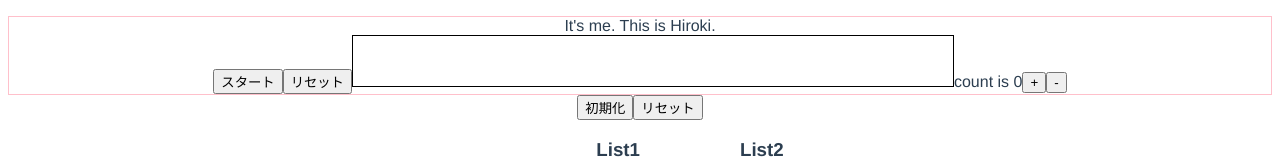
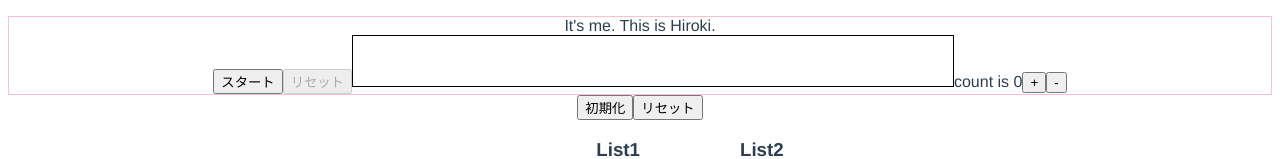
Before and after one commit to Shunkicreate/UmbrellaGuitar, a Vue app: page / in a window 1280 px wide. Shown: the part 248-407 px from the top of the page. Built offline with nearby package versions, Linux system fonts and the light colour scheme.

Commit message:
add btn_lock

```diff
--- a/src/components/Hiroki.vue
+++ b/src/components/Hiroki.vue
@@ -3,7 +3,7 @@
 	<div class="hiroki">
 		<div>It's me. This is Hiroki.</div>
 		<button @click="draw" :disabled="btn_lock1">スタート</button>
-		<button @click="stop_draw">リセット</button>
+		<button @click="stop_draw" :disabled="btn_lock2">リセット</button>
 		<canvas id="can1" width="600" height="50"></canvas>
 		<!-- <span>test{{ y }}</span> -->
 		<span v-if="true">count is {{num}}</span>
@@ -32,6 +32,7 @@ export default defineComponent({
 
 		const num:Ref<number> = ref(0);
 		const btn_lock1:Ref<boolean> = ref(false);
+		const btn_lock2:Ref<boolean> = ref(true);
 
 		function set_canvas(){
 			// document.addEventListener('DOMContentLoaded',(Event)=>{
@@ -55,6 +56,8 @@ export default defineComponent({
 			// document.addEventListener('DOMContentLoaded',(Event)=>{
 			// canvas = <HTMLCanvasElement>document.getElementById("can1");
 			btn_lock1.value=true;
+			btn_lock2.value=false;
+			// btn_lock2.value=true;
 
 			canvas = document.getElementById("can1");
 			console.log(canvas);
@@ -90,11 +93,13 @@ export default defineComponent({
 			}else{
 				xstart = 600;
 				btn_lock1.value=false;
+				btn_lock2.value=true;
 			}
 		}
 
 		function stop_draw(){
 			xstart = -1500;
+			btn_lock2.value=true;
 		}
 
 		function add_number(){
@@ -110,6 +115,7 @@ export default defineComponent({
 			y,
 			num,
 			btn_lock1,
+			btn_lock2,
 			set_canvas,
 			stop_draw,
 			add_number,
```
